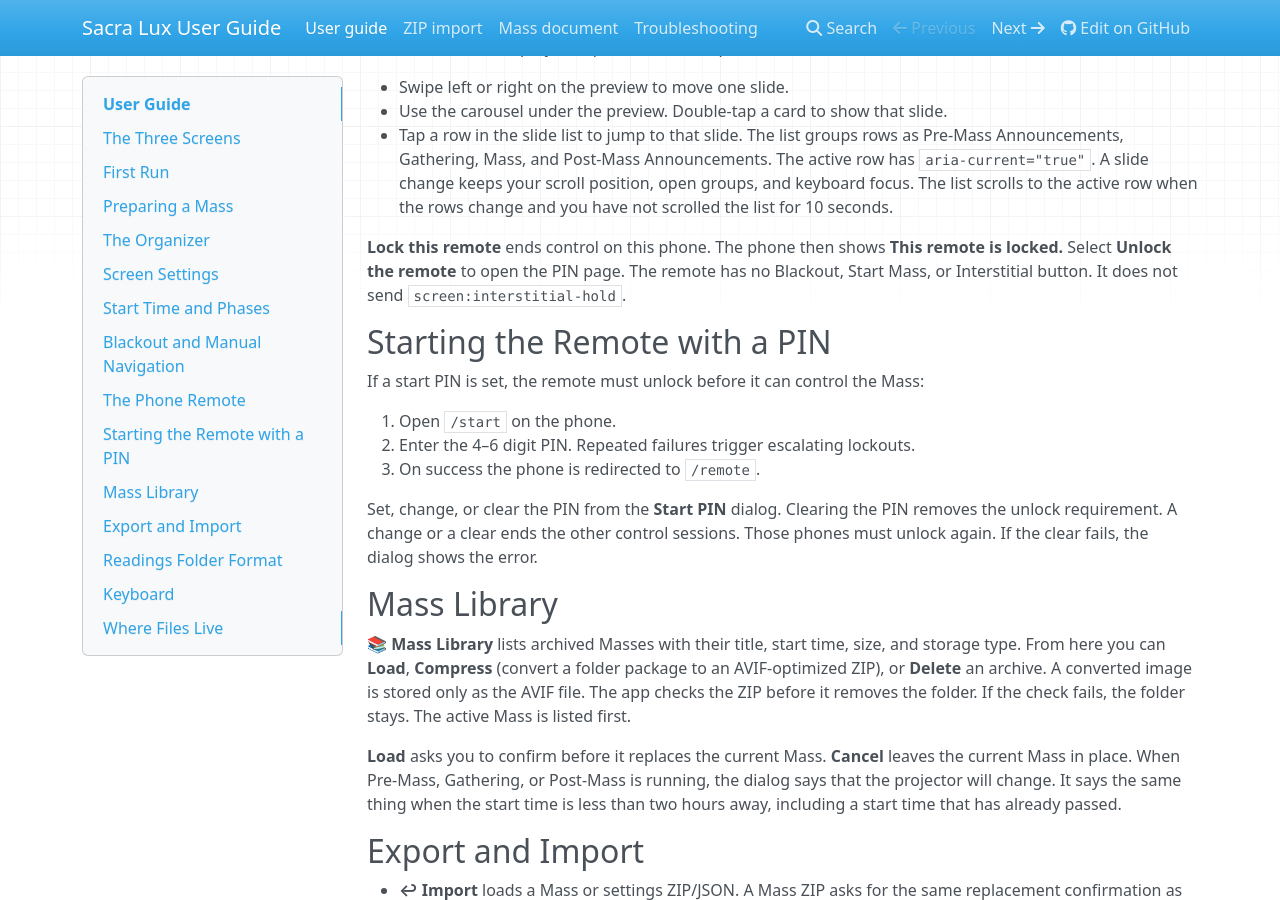
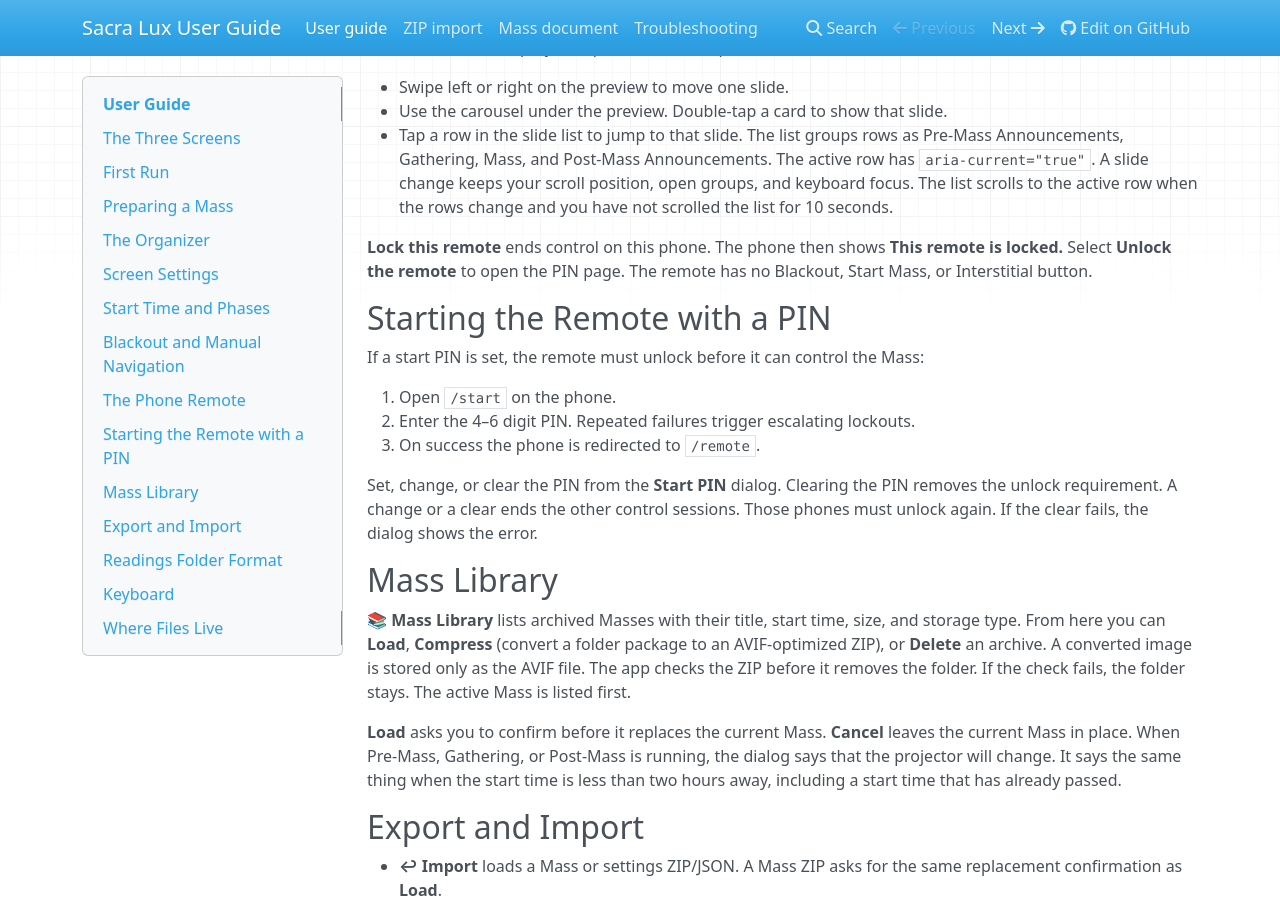
Before and after one commit to Saint-Therese-Of-Lisieux-Parish/sacra_lux, an MkDocs documentation site: the page built from docs/user-guide.md, in a window 1280 px wide and 900 px high, scrolled down 4494 px. Built offline with MkDocs 1.6.1, drawn with Linux system fonts in a browser that asks for light colours; nearby versions of some CDN libraries.

Commit message:
docs(user-guide): remove the interstitial event name
Why: The phone remote steps named the screen:interstitial-hold event. That name is engineer detail. The component note already states that the remote does not send it.

What: The end-user steps keep the missing buttons and no longer name the event.

Audience: end user

Files:
- modified: docs/user-guide.md

Verified against: sacra-lux/public/remote.html (no screen:interstitial-hold emit), docs/components.md (public/remote.html)

Refs #614

```diff
--- a/docs/user-guide.md
+++ b/docs/user-guide.md
@@ -194,7 +194,7 @@
 **Lock this remote** ends control on this phone.
 The phone then shows **This remote is locked.**
 Select **Unlock the remote** to open the PIN page.
-The remote has no Blackout, Start Mass, or Interstitial button. It does not send `screen:interstitial-hold`.
+The remote has no Blackout, Start Mass, or Interstitial button.
 
 ## Starting the Remote with a PIN
 
```
